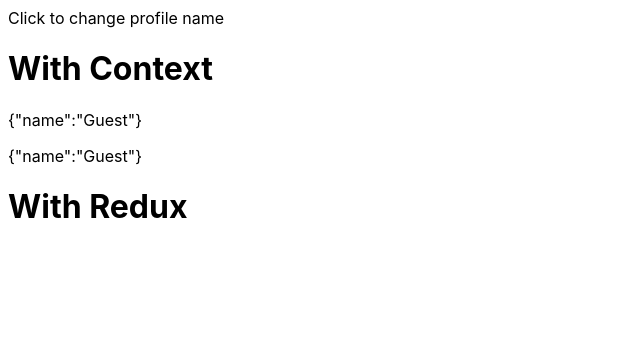
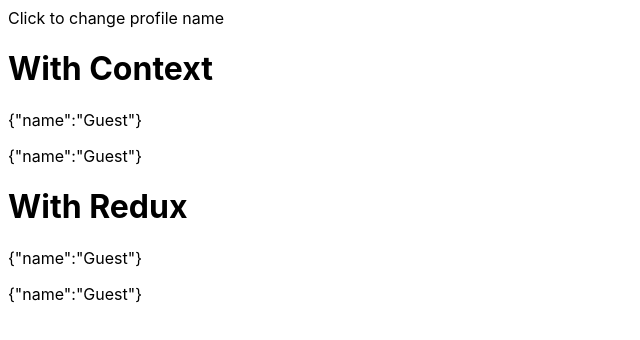
Before and after one commit to DFrontTeam/react-redux-context-example, a React (Create React App) app: page / in a window 1280 px wide. Shown: the top 340 px of the page, without its empty margins (0-640 px from the left). Built offline with nearby package versions, Linux system fonts and the light colour scheme.

Commit message:
2 files modified, 8 added

```diff
--- a/src/App.js
+++ b/src/App.js
@@ -2,6 +2,7 @@
 import "./style.css";
 import { sample } from 'lodash';
 import AppWithContext from './context-example/AppWithContext';
+import AppWithRedux from './with-redux/AppWithRedux';
 
 export default function App() {
   const setProfileContext = useRef((_nextProfile) => {});
@@ -30,7 +31,7 @@
         <AppWithContext changeProfile={setProfileContext} />
 
         <h1>With Redux</h1>
-        {/* <AppWithRedux changeProfile={setProfileRedux} /> */}
+        <AppWithRedux changeProfile={setProfileRedux} />
       </header>
     </div>
   );
--- /dev/null
+++ b/src/with-redux/AppWithRedux.js
@@ -0,0 +1,27 @@
+import React from 'react';
+import { configureStore } from '@reduxjs/toolkit'
+import { Provider } from 'react-redux'
+
+import reducer, { changeName } from './reducer';
+
+import Header from './Header';
+import Main from './Main';
+
+const store = configureStore({
+  reducer,
+})
+
+const AppWithContext = ({ changeProfile }) => {
+  changeProfile.current = (name) => store.dispatch(changeName(name));
+
+  console.log('AppWithRedux render');
+
+  return (
+    <Provider store={store}>
+      <Header />
+      <Main />
+    </Provider>
+  );
+};
+
+export default AppWithContext;
--- /dev/null
+++ b/src/with-redux/ChangeName.js
@@ -0,0 +1,18 @@
+import React from 'react';
+import { connect } from 'react-redux'
+
+const ChangeName = ({ profile }) => {
+  console.log('[Redux] ChangeName render', profile);
+
+  return (
+    <p>{JSON.stringify(profile)}</p>
+  );
+}
+
+const mapStateToProps = (state) => ({
+  profile: state,
+});
+
+export default connect(
+  mapStateToProps,
+)(ChangeName)
--- /dev/null
+++ b/src/with-redux/Header.js
@@ -0,0 +1,13 @@
+import React from 'react';
+
+import User from './User';
+
+const Header = () => {
+  console.log("[Redux] Header render");
+
+  return (
+    <User />
+  );
+};
+
+export default React.memo(Header);
--- /dev/null
+++ b/src/with-redux/Main.js
@@ -0,0 +1,13 @@
+import React from 'react';
+
+import ProfileForm from './ProfileForm';
+
+const Main = () => {
+  console.log('[Redux] Main render');
+
+  return (
+    <ProfileForm />
+  );
+};
+
+export default Main;
--- /dev/null
+++ b/src/with-redux/ProfileForm.js
@@ -0,0 +1,13 @@
+import React from 'react';
+
+import ChangeName from './ChangeName';
+
+const ProfileForm = () => {
+  console.log('[Redux] ProfileForm');
+
+  return (
+    <ChangeName />
+  );
+};
+
+export default ProfileForm;
--- /dev/null
+++ b/src/with-redux/ProfileInfo.js
@@ -0,0 +1,18 @@
+import React from 'react';
+import { connect } from 'react-redux'
+
+const ProfileInfo = ({ profile }) => {
+  console.log('[Redux] ProfileInfo render', profile);
+
+  return (
+    <p>{JSON.stringify(profile)}</p>
+  );
+}
+
+const mapStateToProps = (state) => ({
+  profile: state,
+});
+
+export default connect(
+  mapStateToProps,
+)(ProfileInfo)
--- /dev/null
+++ b/src/with-redux/User.js
@@ -0,0 +1,13 @@
+import React from 'react';
+
+import ProfileInfo from './ProfileInfo';
+
+const User = () => {
+  console.log('[Redux] User render');
+
+  return (
+    <ProfileInfo />
+  );
+}
+
+export default User;
--- /dev/null
+++ b/src/with-redux/reducer.js
@@ -0,0 +1,19 @@
+import { createSlice } from '@reduxjs/toolkit';
+
+const INITIAL_PROFILE = {
+  name: 'Guest',
+};
+
+const profileSlice = createSlice({
+  name: 'profile',
+  initialState: INITIAL_PROFILE,
+  reducers: {
+    changeName: (state, action) => {
+      state.name = action.payload
+    }
+  }
+})
+
+export const { changeName } = profileSlice.actions;
+
+export default profileSlice.reducer;
```
Also changed, not shown: package.json (+10 -9 lines).
